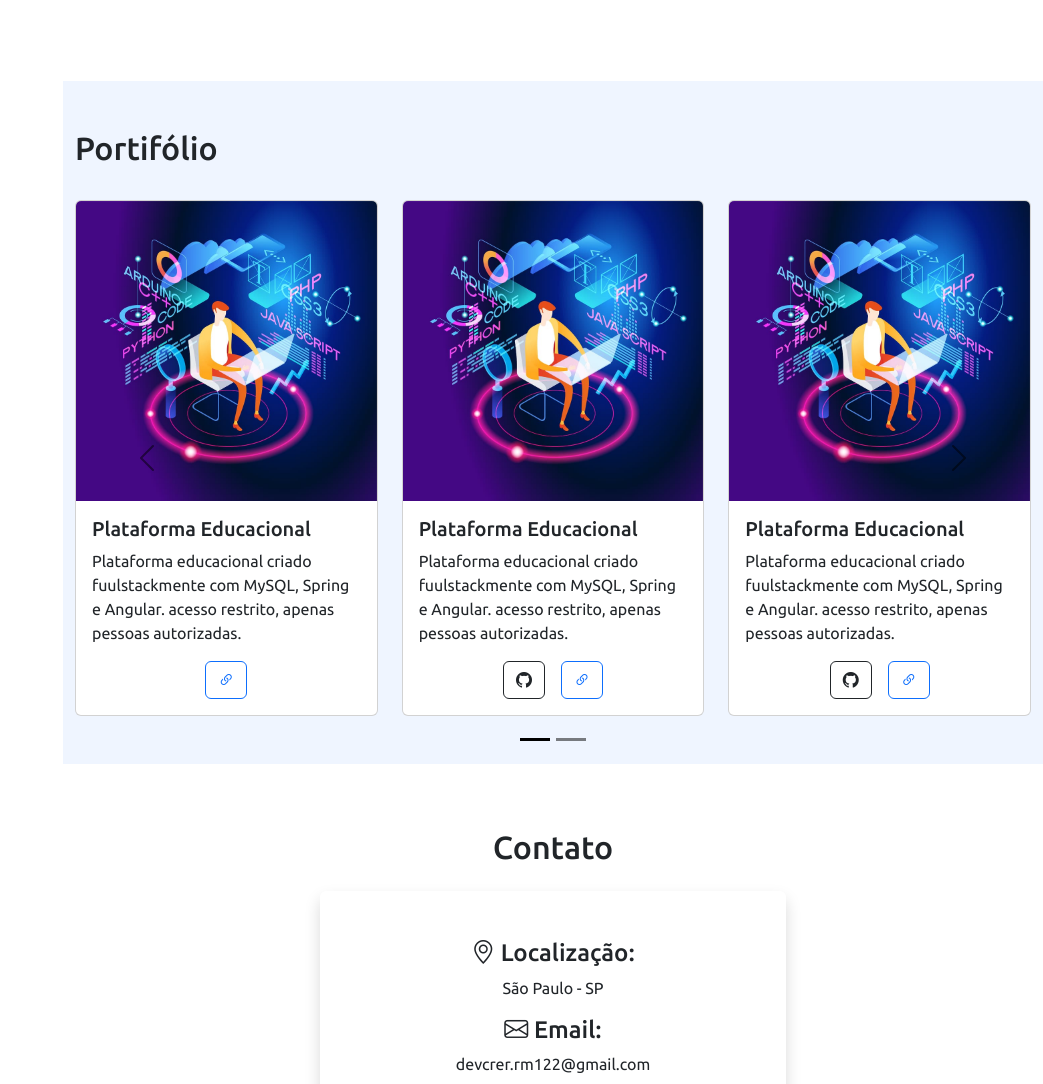
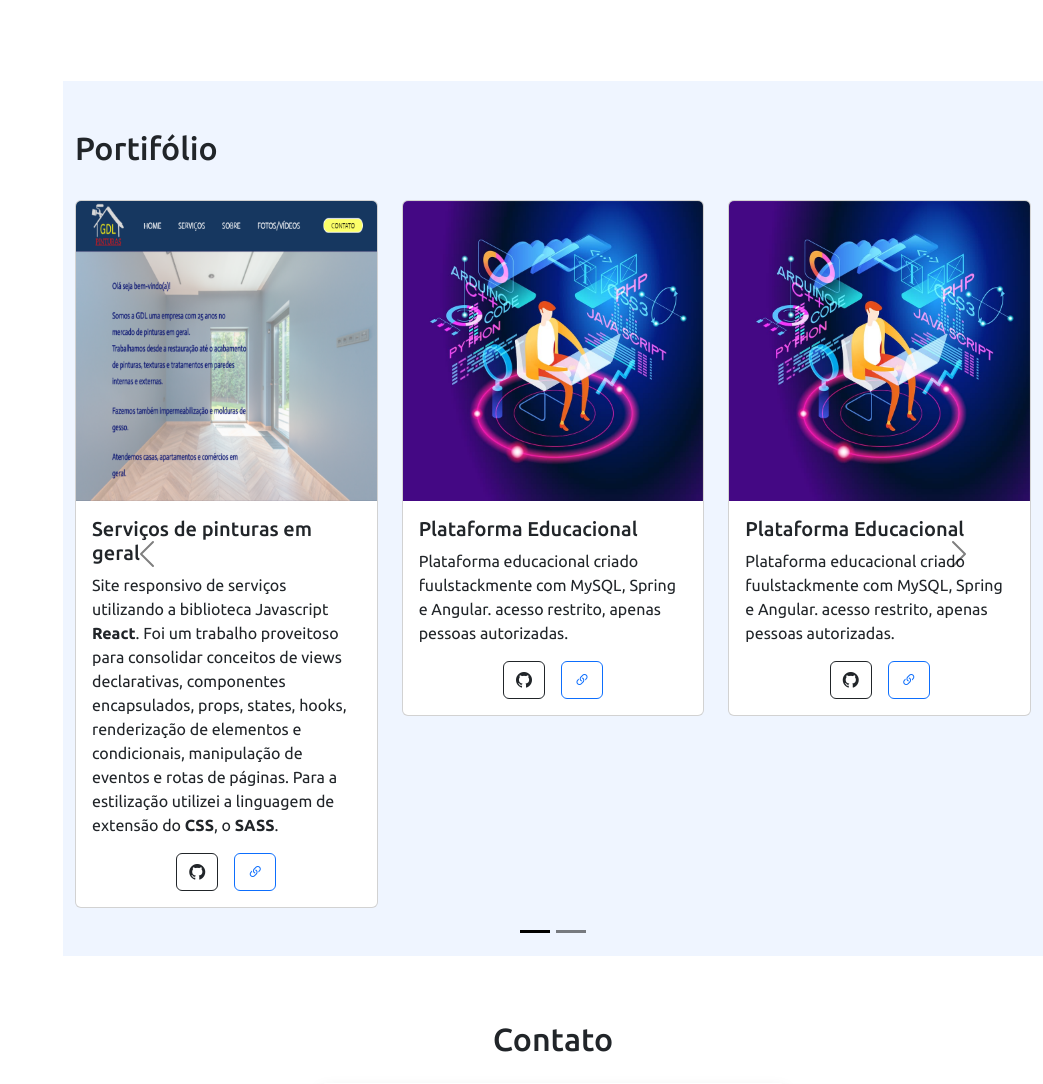
Before and after one commit to Mr1984-Pinheiro/Portifolio, a Flask app: page / in a window 1280 px wide. Shown: the part 3213-4297 px from the top of the page, without its empty margins (237-1280 px from the left). Run offline with Flask 2, Linux system fonts and the light colour scheme; some libraries are stand-ins or nearby versions.

Commit message:
atualizando portifolio react

```diff
--- a/templates/index.html
+++ b/templates/index.html
@@ -483,17 +483,20 @@
 
                   <div class="carousel-item active" data-bs-interval="10000">
 
-                    <div class="row row-cols-1 row-cols-md-3 g-4">
+                    <div class="row row-cols-1 row-cols-md-3 g-4 ">
                           <div class="col">
-                            <div class="card">
-                              <img src="../static/img/programação.jpg" class="card-img-top" alt="just another image">
+                            <div class="card height: 100px;">
+                              <img src="../static/img/gdlpinturas1.PNG" class="card-img-top" alt="just another image">
                               <div class="card-body">
-                                      <h5 class="card-title">Plataforma Educacional</h5>
-                                      <p class="card-text">Plataforma educacional criado fuulstackmente com MySQL, Spring e Angular.
-                                        acesso restrito, apenas pessoas autorizadas.
+                                      <h5 class="card-title">Serviços de pinturas em geral</h5>
+                                      <p class="card-text">Site responsivo de serviços utilizando a biblioteca Javascript <strong>React</strong>. Foi um trabalho proveitoso para consolidar conceitos de views declarativas, componentes encapsulados, props, states, hooks, renderização de elementos e condicionais, manipulação de eventos e rotas de páginas. Para a estilização utilizei a linguagem de extensão do <strong>CSS</strong>, o <strong>SASS</strong>.
                                       </p>
                                         <div class="d-flex justify-content-center">
-                                            <a href="http://generationbrasil.online/#/login"
+                                          <a href="https://github.com/Mr1984-Pinheiro/SiteGDL-Denes"
+                                          target="_blank"
+                                          class="btn btn-outline-dark me-3"
+                                          ><i class="bi bi-github"></i></a>
+                                            <a href="https://www.gdlpinturas.com.br/"
                                             target="_blank"
                                             class="btn btn-outline-primary"
                                             ><i class="bi bi-link-45deg"></i></a>
```
Also changed, not shown: static/img/gdlpinturas.PNG (added), static/img/gdlpinturas1.PNG (added).
